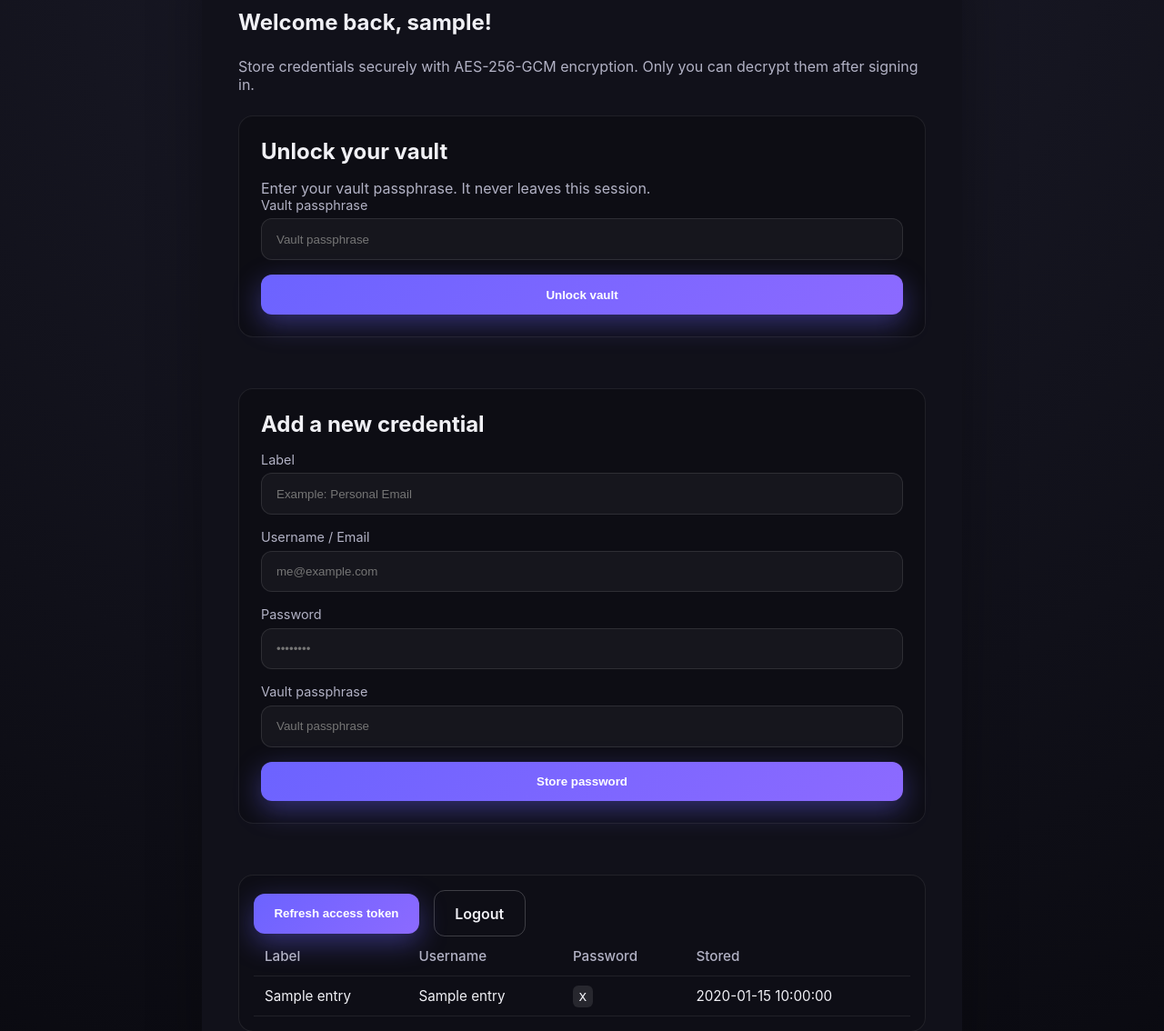
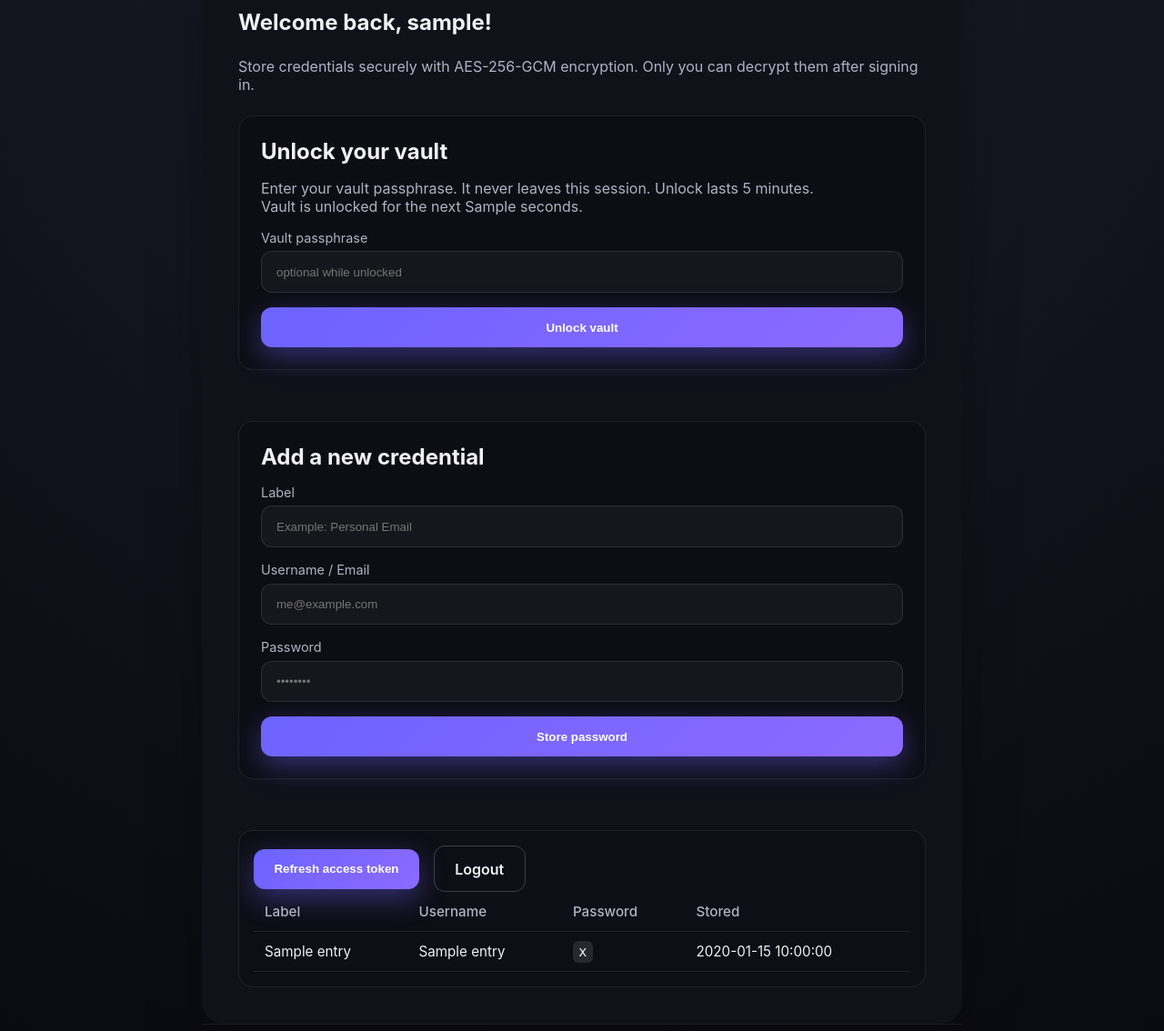
Before and after one commit to svkapoor/Secure-Authentication-System, a Flask app: template src/templates/vault.html in a window 1280 px wide. Shown: the part 153-1287 px from the top of the page at 91% size. Run offline with Flask 3, Linux system fonts and the light colour scheme; the template is opened without the code that fills it: most values are stand-ins (such as "Sample title", 1, 10 or a date in 2020).

Commit message:
Added a vault unlocked state for 5 minutes

```diff
--- a/src/app.py
+++ b/src/app.py
@@ -38,8 +38,10 @@ COOKIE_SECURE = os.environ.get("COOKIE_SECURE", "0") == "1"
 RATE_WINDOW_SEC = 60
 RATE_MAX_FAILS = 5
 LOCKOUT_SEC = 300
+VAULT_UNLOCK_SEC = 300
 _failed_logins: dict[str, list[float]] = {}
 _lockouts: dict[str, float] = {}
+_vault_unlocks: dict[int, tuple[bytes, float]] = {}
 
 CSRF_COOKIE_NAME = "csrf_token"
 ACCESS_COOKIE_NAME = "access_token"
@@ -167,6 +169,25 @@ def _verify_csrf() -> bool:
     cookie_token = request.cookies.get(CSRF_COOKIE_NAME)
     form_token = request.form.get("csrf_token", "")
     return bool(cookie_token) and cookie_token == form_token
+
+# Vault unlocking has begun for 5 minutes
+def _set_vault_unlock(user_id: int, key: bytes) -> None:
+    _vault_unlocks[user_id] = (key, time.monotonic() + VAULT_UNLOCK_SEC)
+
+# Checks if vault is still unlocked
+def _get_vault_unlock(user_id: int) -> tuple[bytes | None, int]:
+    entry = _vault_unlocks.get(user_id)
+    if not entry:
+        return None, 0
+    key, expires_at = entry
+    now = time.monotonic()
+    if now >= expires_at:
+        _vault_unlocks.pop(user_id, None)
+        return None, 0
+    remaining = int(expires_at - now)
+    return key, remaining
+
+
 
 # Render a page and embed the csrf in form data and cookie
 def _render_with_csrf(template_name: str, **context):
@@ -353,61 +374,90 @@ def protected():
 
     error = None
     vault_entries: list[dict[str, str]] | None = None
+    cached_key, unlock_remaining = _get_vault_unlock(user_id)
+
     if request.method == "POST":
         if not _verify_csrf():
             return "CSRF token missing or invalid", 400
 
         action = request.form.get("action", "unlock")
         passphrase = request.form.get("vault_passphrase", "")
-        if not passphrase:
-            error = "Vault passphrase is required."
-        else:
+        key = None
+
+        if passphrase:
             try:
                 key = _derive_vault_key(passphrase, user_id)
             except ValueError as exc:
                 error = str(exc)
-            else:
-                if action == "add":
-                    label = request.form.get("label", "").strip()
-                    vault_username = request.form.get("vault_username", "").strip()
-                    vault_password = request.form.get("vault_password", "")
-                    if not label or not vault_username or not vault_password:
-                        error = "All fields are required to store a password."
-                    else:
-                        try:
-                            current_entries = _load_vault_entries(user_id, key)
-                        except ValueError:
-                            error = "Incorrect vault passphrase."
-                        else:
-                            entry = {
-                                "label": label,
-                                "login_name": vault_username,
-                                "password": vault_password,
-                                "created_at": datetime.utcnow().isoformat(),
-                            }
-                            updated_entries = [entry] + current_entries
-                            try:
-                                _save_vault_entries(user_id, updated_entries, key)
-                            except Exception:
-                                error = "Unable to encrypt vault. Please try again."
-                            else:
-                                vault_entries = updated_entries
+        elif cached_key:
+            key = cached_key
+        else:
+            error = "Vault passphrase is required."
+
+        if key and not error:
+            if action == "add":
+                label = request.form.get("label", "").strip()
+                vault_username = request.form.get("vault_username", "").strip()
+                vault_password = request.form.get("vault_password", "")
+                if not label or not vault_username or not vault_password:
+                    error = "All fields are required to store a password."
                 else:
                     try:
-                        vault_entries = _load_vault_entries(user_id, key)
+                        current_entries = _load_vault_entries(user_id, key)
                     except ValueError:
-                        error = "Incorrect vault passphrase or vault data is corrupted."
+                        error = "Incorrect vault passphrase."
+                    else:
+                        entry = {
+                            "label": label,
+                            "login_name": vault_username,
+                            "password": vault_password,
+                            "created_at": datetime.utcnow().isoformat(),
+                        }
+                        updated_entries = [entry] + current_entries
+                        try:
+                            _save_vault_entries(user_id, updated_entries, key)
+                        except Exception:
+                            error = "Unable to encrypt vault. Please try again."
+                        else:
+                            vault_entries = updated_entries
+                            if passphrase:
+                                _set_vault_unlock(user_id, key)
+                                cached_key = key
+                                unlock_remaining = VAULT_UNLOCK_SEC
+            else:
+                try:
+                    vault_entries = _load_vault_entries(user_id, key)
+                except ValueError:
+                    error = "Incorrect vault passphrase or vault data is corrupted."
+                else:
+                    if passphrase:
+                        _set_vault_unlock(user_id, key)
+                        cached_key = key
+                        unlock_remaining = VAULT_UNLOCK_SEC
+    elif cached_key:
+        try:
+            vault_entries = _load_vault_entries(user_id, cached_key)
+        except ValueError:
+            error = "Unable to decrypt vault with the cached unlock."
+            _vault_unlocks.pop(user_id, None)
+            cached_key = None
+            unlock_remaining = 0
 
     return _render_with_csrf(
         "vault.html",
         username=username,
         vault_entries=vault_entries,
         error=error,
+        vault_unlocked=bool(cached_key),
+        vault_unlock_remaining=unlock_remaining,
     )
 
 # Logout
 @app.route("/logout")
 def logout():
+    user_id, _ = get_current_user()
+    if user_id:
+        _vault_unlocks.pop(user_id, None)
     response = redirect(url_for("login"))
     response.delete_cookie(ACCESS_COOKIE_NAME)
     response.delete_cookie(REFRESH_COOKIE_NAME)
--- a/src/templates/vault.html
+++ b/src/templates/vault.html
@@ -10,13 +10,22 @@
 
     <div class="vault-unlock">
       <h2>Unlock your vault</h2>
-      <p class="muted">Enter your vault passphrase. It never leaves this session.</p>
+      {% if vault_unlocked %}
+
+      {% else %}
+      <p class="muted">Enter your vault passphrase. It never leaves this session. Unlock lasts 5 minutes.</p>
+      {% endif %}
       <form class="stack" method="post">
         <input type="hidden" name="csrf_token" value="{{ csrf_token }}" />
         <input type="hidden" name="action" value="unlock" />
+        <p class="muted">
+            Vault is unlocked for the next
+            <span id="vault-unlock-remaining" data-seconds="{{ vault_unlock_remaining }}">{{ vault_unlock_remaining }}</span>
+            seconds.
+          </p>
         <label>
-          <span>Vault passphrase</span>
-          <input name="vault_passphrase" type="password" placeholder="Vault passphrase" required />
+          <span>Vault passphrase{% if vault_unlocked %} (optional while unlocked){% endif %}</span>
+          <input name="vault_passphrase" type="password" placeholder="optional while unlocked"{% if not vault_unlocked %} required{% endif %} />
         </label>
         <button type="submit">Unlock vault</button>
       </form>
@@ -39,10 +48,6 @@
         <label>
           <span>Password</span>
           <input name="vault_password" type="password" placeholder="••••••••" required />
-        </label>
-        <label>
-          <span>Vault passphrase</span>
-          <input name="vault_passphrase" type="password" placeholder="Vault passphrase" required />
         </label>
         <button type="submit">Store password</button>
       </form>
@@ -86,4 +91,26 @@
     {% endif %}
   </div>
 </section>
+{% if vault_unlocked %}
+<script>
+  (function () {
+    var remainingEl = document.getElementById("vault-unlock-remaining");
+    if (!remainingEl) {
+      return;
+    }
+    var remaining = parseInt(remainingEl.getAttribute("data-seconds"), 10);
+    if (!Number.isFinite(remaining) || remaining <= 0) {
+      return;
+    }
+    var tick = function () {
+      remaining = Math.max(0, remaining - 1);
+      remainingEl.textContent = String(remaining);
+      if (remaining > 0) {
+        window.setTimeout(tick, 1000);
+      }
+    };
+    window.setTimeout(tick, 1000);
+  })();
+</script>
+{% endif %}
 {% endblock %}
```
Also changed, not shown: src/app.db.
